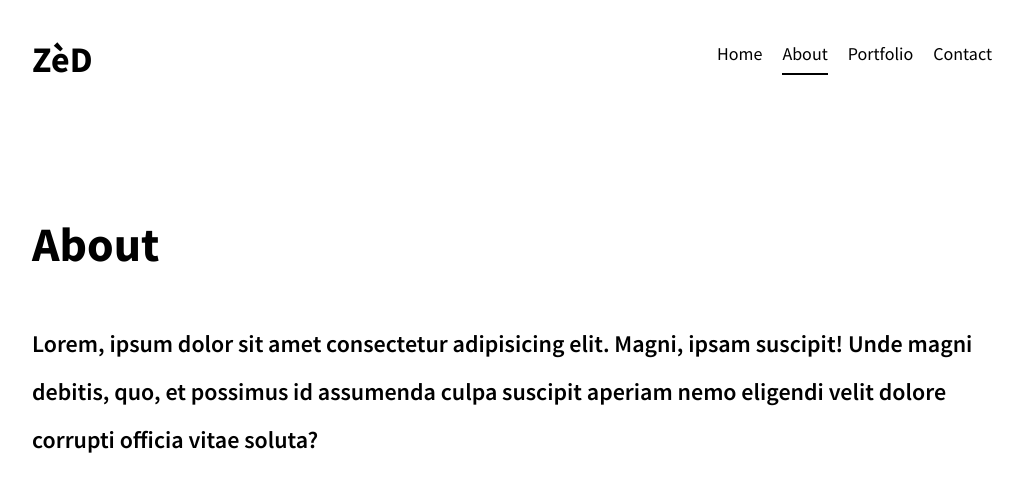
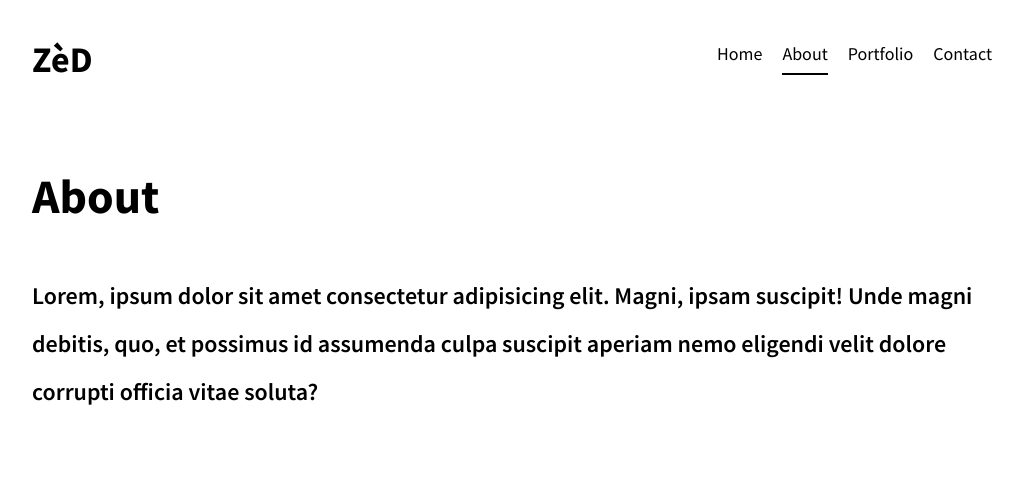
Before and after one commit to zunayed-arp/portfoliome, a React (Create React App) app: page /about in a window 1280 px wide. Shown: the top 492 px of the page, without its empty margins (128-1151 px from the left). Built offline with nearby package versions, Linux system fonts and the light colour scheme.

Commit message:
Fixup Margin Padding and add draft components
Signed-off-by: ZèD <imzihad@gmail.com>

```diff
--- a/src/App.tsx
+++ b/src/App.tsx
@@ -1,17 +1,21 @@
 import { BrowserRouter, Routes, Route } from "react-router-dom";
 import About from "./Components/About/About";
+import Contact from "./Components/Contact/Contact";
 import Home from "./Components/Home/Home";
 import Navbar from "./Components/Navbar/Navbar";
+import Portfolio from "./Components/Portfolio/Portfolio";
 import "./styles/App.css"
 
 function App() {
   return (
-    <div className="my-10 mx-40">
+    <div className="pt-10 px-40">
       <BrowserRouter>
         <Navbar />
         <Routes>
           <Route path="/" element={<Home />} />
           <Route path="/about" element={<About />} />
+          <Route path="/portfolio" element={<Portfolio />} />
+          <Route path="/contact" element={<Contact />} />
         </Routes>
       </BrowserRouter>
     </div>
--- a/src/Components/About/About.tsx
+++ b/src/Components/About/About.tsx
@@ -1,6 +1,6 @@
 const About = () => {
     return (
-        <div className="mt-32">
+        <div className="">
             <h1 className="text-5xl font-bold leading-normal">About</h1>
             <p className="text-2xl mt-10 font-semibold leading-loose">Lorem, ipsum dolor sit amet consectetur adipisicing elit. Magni, ipsam suscipit! Unde magni debitis, quo, et possimus id assumenda culpa suscipit aperiam nemo eligendi velit dolore corrupti officia vitae soluta?</p>
         </div>
--- /dev/null
+++ b/src/Components/Contact/Contact.tsx
@@ -0,0 +1,9 @@
+const Contact = () => {
+    return (
+        <div className="">
+            <h1 className="text-5xl font-bold leading-normal">Contact Me</h1>
+        </div>
+    );
+};
+
+export default Contact;
--- a/src/Components/Home/Home.tsx
+++ b/src/Components/Home/Home.tsx
@@ -4,7 +4,7 @@ const Home = () => {
     const resumeID: string = "15Ijsyf_rc5TLuBgE89WMmKi1yGQtJ5wg";
 
     return (
-        <div className="flex justify-between">
+        <div className="flex justify-between -mt-20">
             <div className="md:w-1/2 my-auto">
                 <h1 className="text-5xl font-bold leading-normal">Hello, I'm Mofajjal <br /> Rasul</h1>
                 <p className="text-2xl mt-10 font-semibold leading-loose">I am a junior Full-stack Web Developer and a fresh Computer Science Engineering graduate. <br /> I'd love to hear from you so contact me!</p>
--- a/src/Components/Navbar/Navbar.tsx
+++ b/src/Components/Navbar/Navbar.tsx
@@ -9,7 +9,7 @@ const Navbar = () => {
     ];
 
     return (
-        <nav className="flex justify-between">
+        <nav className="flex justify-between mb-20">
             <div>
                 <h1 className="text-4xl font-bold">ZèD</h1>
             </div>
--- /dev/null
+++ b/src/Components/Portfolio/Portfolio.tsx
@@ -0,0 +1,9 @@
+const Portfolio = () => {
+    return (
+        <div className="">
+            <h1 className="text-5xl font-bold leading-normal">Portfolio</h1>
+        </div>
+    );
+};
+
+export default Portfolio;
```
